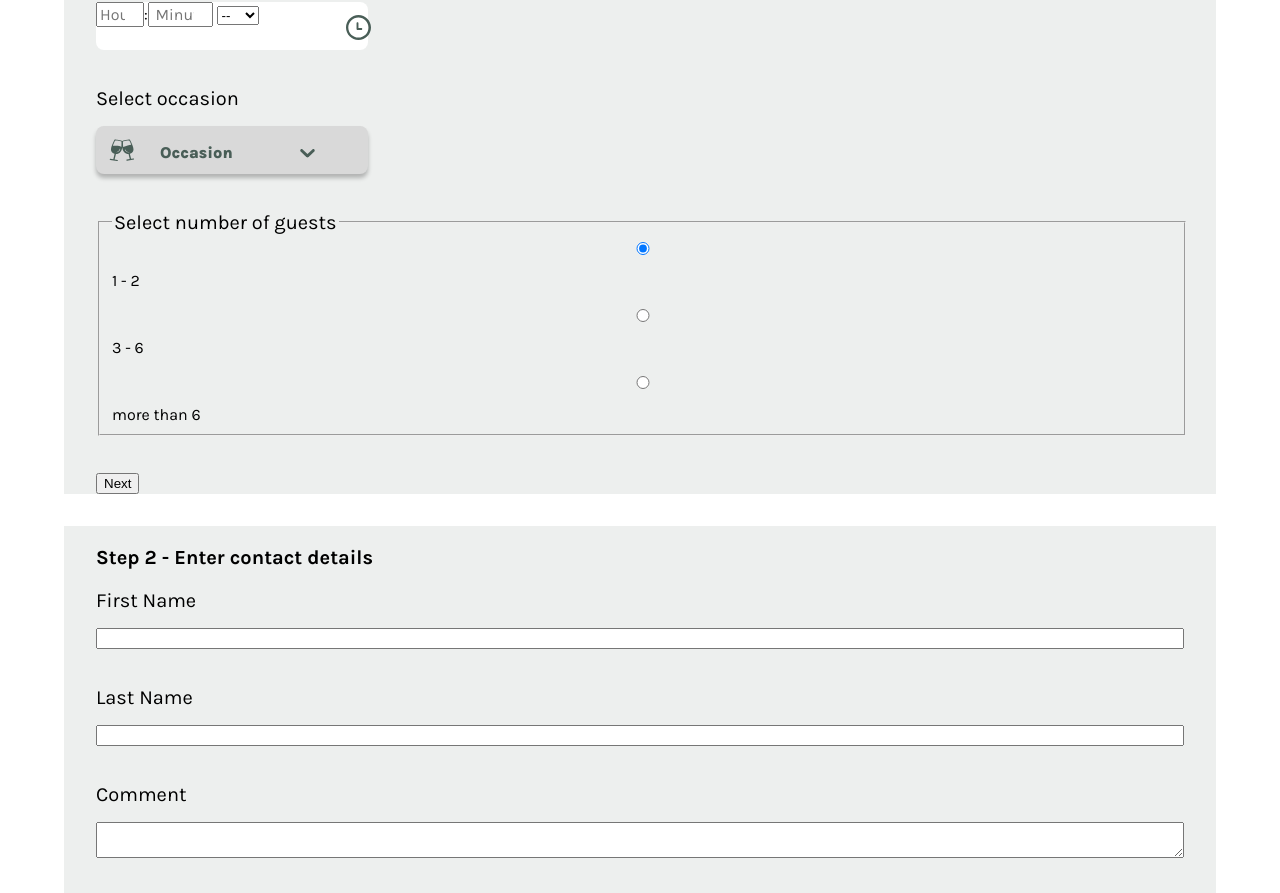
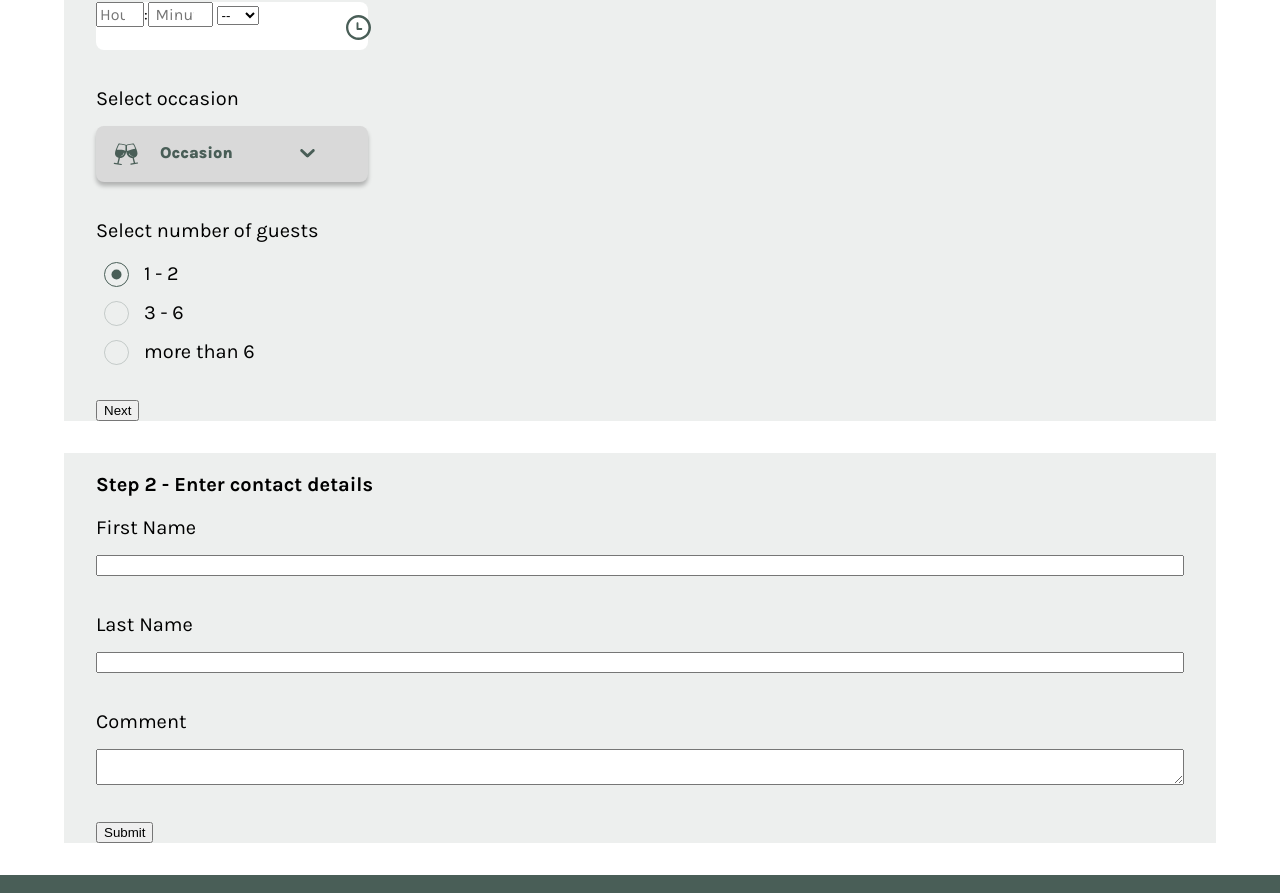
Before and after one commit to mantuok/eliseeva-little-lemon, a React (Create React App) app: page / in a window 1280 px wide. Shown: the part 816-1709 px from the top of the page. Built offline with nearby package versions, Linux system fonts and the light colour scheme.

Commit message:
radio styling done

```diff
--- a/src/components/form-step-one/form-step-one.jsx
+++ b/src/components/form-step-one/form-step-one.jsx
@@ -46,14 +46,20 @@ const FormStepOne = () => {
           placeholder={Occasion.default.label}
         />
       </label>
-      <fieldset className="form__field">
-        <legend className="form__label">Select number of guests</legend>
-        <input type="radio" id="one-two" name="guests" value="one-two" checked />
-        <label htmlFor="one-two">1 - 2</label>
-        <input type="radio" id="three-six" name="guests" value="three-six" />
-        <label htmlFor="one-two">3 - 6</label>
-        <input type="radio" id="more-than-six" name="guests" value="more-than-six" />
-        <label htmlFor="one-two">more than 6</label>
+      <fieldset className="form__field form__field--radio">
+        <legend className="form__label form__label--radio">Select number of guests</legend>
+        <label htmlFor="one-two">
+          <input className="form__radio__input" type="radio" id="one-two" name="guests" value="one-two" defaultChecked />
+          <span className="form__radio__label">1 - 2</span>
+        </label>
+        <label htmlFor="three-six">
+          <input className="form__radio__input" type="radio" id="three-six" name="guests" value="three-six" />
+          <span className="form__radio__label">3 - 6</span>
+        </label>
+        <label htmlFor="more-than-six">
+          <input className="form__radio__input" type="radio" id="more-than-six" name="guests" value="more-than-six" />
+          <span className="form__radio__label">more than 6</span>
+        </label>
       </fieldset>
       <button className="button button--next">Next</button>
     </form>
--- a/src/sass/blocks/form.scss
+++ b/src/sass/blocks/form.scss
@@ -27,6 +27,8 @@
 .form__label {
   font-size: 20px;
 }
+
+// Datepicker
 
 .form__datepicker {
   width: 25%;
@@ -74,6 +76,8 @@
   background-image: url("../../img/icon-asterisk.svg");
   background-repeat: no-repeat;
 }
+
+// Timepicker
 
 .form__label--timepicker {
   position: relative;
@@ -129,12 +133,14 @@
   background-repeat: no-repeat;
 }
 
+// Select
+
 .form__select {
   width: 25%;
   height: 3em;
   padding-top: 0.5em;
   padding-right: 3em;
-  padding-bottom: 0.5em;
+  padding-bottom: 3em;
   padding-left: 4em;
 
   font-weight: 800;
@@ -148,8 +154,8 @@
 .form__select::before {
   content: "";
   position: absolute;
-  top: 13px;
-  left: 13px;
+  top: 17px;
+  left: 17px;
 
   width: 25px;
   height: 22px;
@@ -186,3 +192,64 @@
   color: var(--font-contrast);
   background-color: var(--contrast);
 }
+
+// Radio
+
+.form__field--radio {
+  display: flex;
+  flex-direction: column;
+  gap: 1em;
+
+  margin-right: 0;
+  margin-left: 0;
+  padding: 0;
+
+  border: none;
+}
+
+.form__label--radio {
+  margin-top: 0;
+  margin-right: 0;
+  margin-bottom: 1em;
+  margin-left: 0;
+  padding: 0;
+}
+
+.form__radio__label {
+  position: relative;
+  padding-left: 2em;
+  font-size: 20px;
+
+  cursor: pointer;
+}
+
+.form__radio__label::before,
+.form__radio__input:checked + .form__radio__label::before {
+  content: "";
+  position: absolute;
+  top: 0px;
+  left: 0px;
+
+  width: 25px;
+  height: 25px;
+
+  background-repeat: no-repeat;
+
+  cursor: pointer;
+}
+
+.form__radio__label::before {
+  background-image: url("../../img/icon-radio-unchecked.svg");
+}
+
+.form__radio__input:checked + .form__radio__label::before  {
+  background-image: url("../../img/icon-radio-checked.svg");
+}
+
+.form__radio__input {
+  position: relative;
+  opacity: 0;
+  cursor: pointer;
+  height: 0;
+  width: 0;
+}
```
Also changed, not shown: src/img/icon-radio-checked.svg (added), src/img/icon-radio-unchecked.svg (added).
